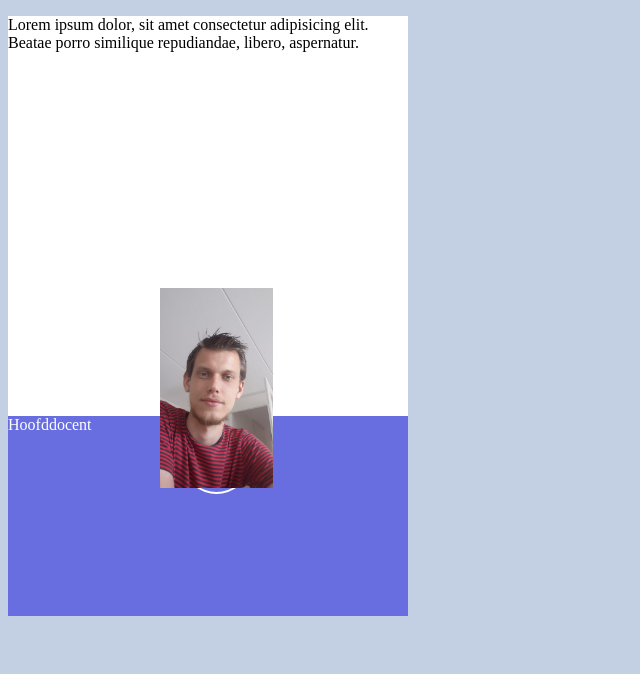
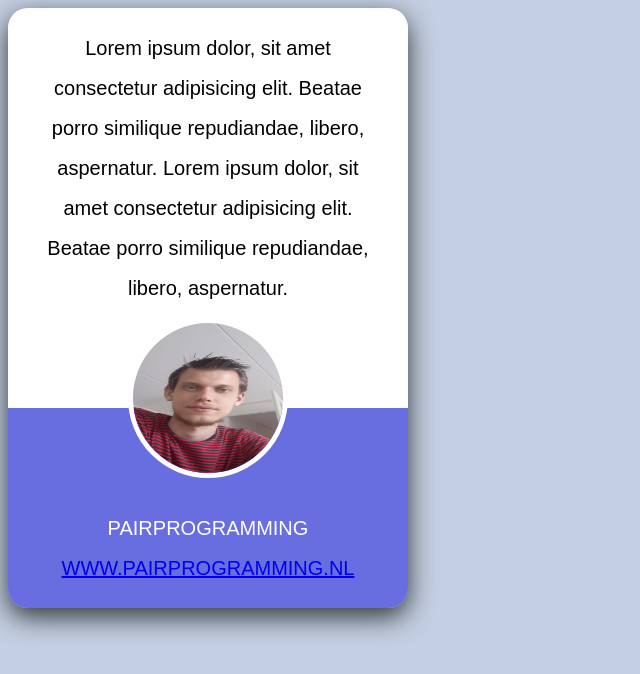
Before and after one commit to wulfert93/pairprogramming, a plain HTML site: page index.html in a window 1280 px wide. Shown: the whole page, without its empty margins (0-640 px from the left). Drawn offline with Linux system fonts and the light colour scheme.

Commit message:
2nd commit

```diff
--- a/index.html
+++ b/index.html
@@ -9,11 +9,16 @@
             <div class="text">
                 <p>
                     Lorem ipsum dolor, sit amet consectetur adipisicing elit. Beatae porro similique repudiandae, libero, aspernatur.
+                    Lorem ipsum dolor, sit amet consectetur adipisicing elit. Beatae porro similique repudiandae, libero, aspernatur.
+
+
                 </p>
             </div>
             <div class="blue">
                 <div class="titel">
-                    Hoofddocent
+                   <p> Pairprogramming <br>
+                   <a href='#'>www.pairprogramming.nl</a>
+                </p>
                 </div>
             </div>
             <div class="image">
--- a/style.css
+++ b/style.css
@@ -2,13 +2,25 @@
     background-color:#c3cfe2;
 }
 .container{
-background-color: white;
 height: 600px;
 width: 400px;
+border-radius: 20px;
+box-shadow: 0 9px 27px 0 rgba(0,0,0,0.75);
 }
 .text{
 background-color: white;
 height: 400px;
+border-radius: 20px 20px 0 0;
+/* box-shadow: 0px 0px 27px 0px rgba(0,0,0,0.75); */
+text-align: center;
+font-family: Arial, Helvetica, sans-serif;
+display: flex;
+justify-content: flex-end;
+padding-left: 25px;
+padding-right: 25px;
+line-height: 2em;
+font-size: 15pt;
+
 }
 .blue{
 background-color: #686De0;
@@ -17,18 +29,38 @@
 width: 400px;
 color: white;
 z-index: 1;
+border-radius: 0 0 20px 20px;
+
+
+
 }
 .titel{
     position: absolute;
     z-index: 3;
-
-}.image{
-    position: absolute;
-    transform: translate(150px, -130px);
-    z-index:2;
-    border: solid 2px white;
-    border-radius:50%;
-    -moz-border-radius:50%;
-    -webkit-border-radius:50%;
+    text-align: center;
+    font-family: Arial, Helvetica, sans-serif;
+    display: flex;
+    justify-content: center;
+    padding-top: 80px;
+    line-height: 2em;
+    font-size: 15pt;
+    width: 400px;
+    text-transform: uppercase;
 
 }
+
+.image{
+    position: absolute;
+    transform: translate(120px, -90px);
+    z-index:2;
+
+}
+
+img {
+    border: 5px solid white;
+    border-radius:50%;
+    width: 150px;
+    height: 150px;
+
+
+}
```
